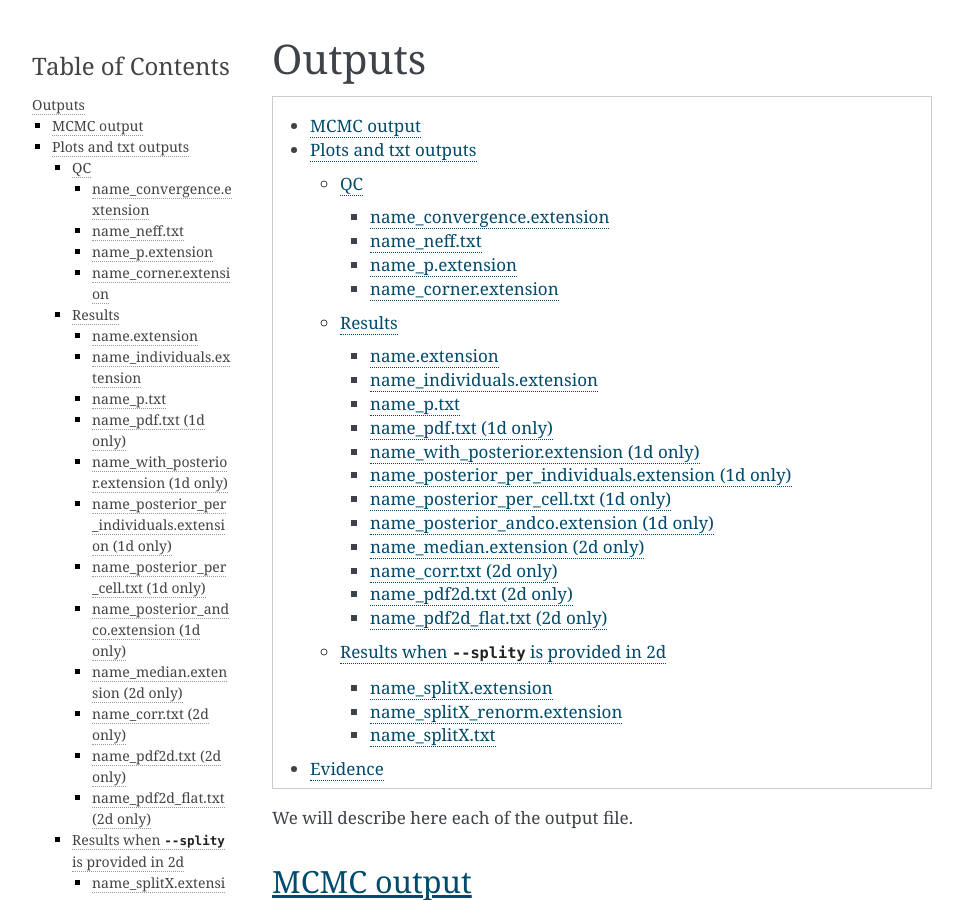
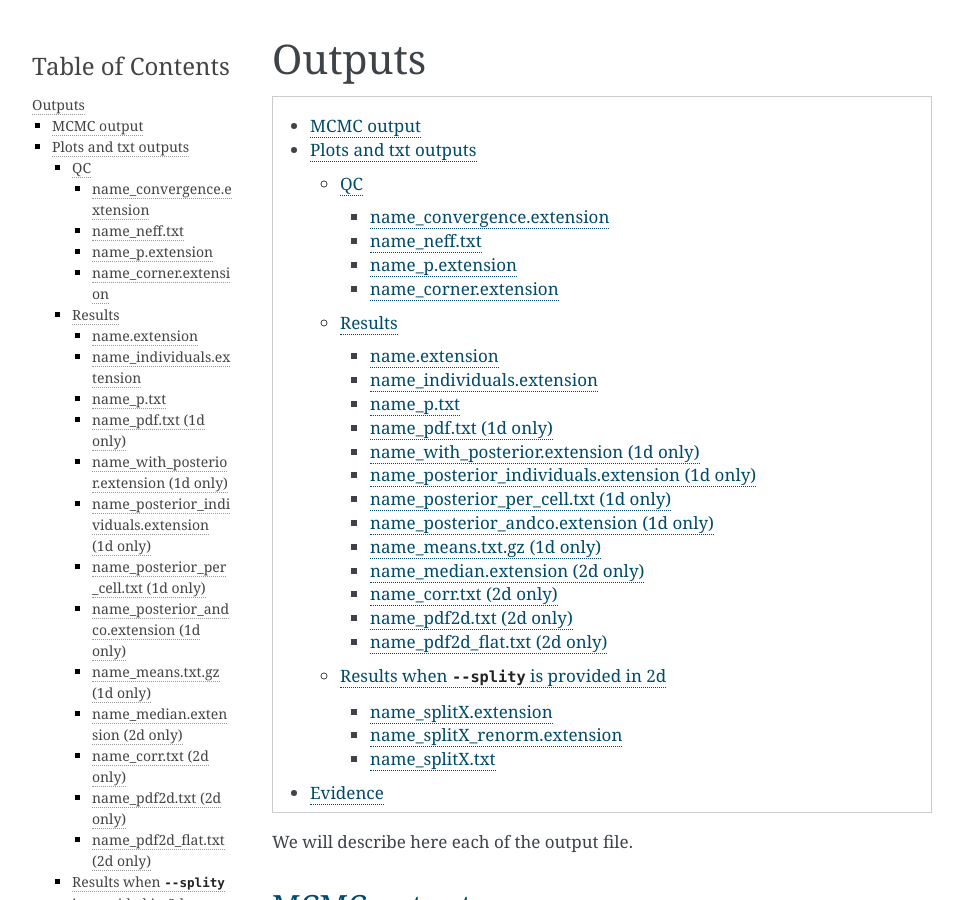
Before and after one commit to lldelisle/baredSC, a Sphinx documentation site: the page built from docs/content/outputs.rst, in a window 1280 px wide and 900 px high. Shown: the whole window, without its empty margins (148-1111 px from the left). Built offline with Sphinx 7.4.7, drawn with Linux system fonts in a browser that asks for light colours; some of the changed text lies outside the part shown.

Commit message:
add forgotten means.txt.gz in outputs doc

```diff
--- a/docs/content/outputs.rst
+++ b/docs/content/outputs.rst
@@ -90,8 +90,8 @@ name_with_posterior.extension (1d only)
 
 Same as name.extension except that a new orange line is plotted showing the posterior density evaluated as the average of the posterior density of each cell.
 
-name_posterior_per_individuals.extension (1d only)
-""""""""""""""""""""""""""""""""""""""""""""""""""
+name_posterior_individuals.extension (1d only)
+""""""""""""""""""""""""""""""""""""""""""""""
 
 Showing posterior density probability of 50 random cells.
 
@@ -102,8 +102,13 @@ For each cell of the input, providing the posterior average and standard deviati
 
 name_posterior_andco.extension (1d only)
 """"""""""""""""""""""""""""""""""""""""
+
 Showing the mean pdf, the median pdf, the density from raw counts normalized, the average of the posterior density from all cells,  the density and a histogram using only the average value of the posterior distribution of each cell and the posterior density approximating the pdf of each cell by a Gaussian using values in the "posterior_per_cell.txt" file.
 
+name_means.txt.gz (1d only)
+"""""""""""""""""""""""""""
+
+Each line correspond to the value of the mean expression evaluated at each sample of the MCMC.
 
 name_median.extension (2d only)
 """""""""""""""""""""""""""""""
--- a/docs/content/releases.rst
+++ b/docs/content/releases.rst
@@ -8,6 +8,12 @@ Bug fix:
 ^^^^^^^^
 
 - When ``--minNeff`` was set with ``--nsampMCMC``, the number of samples was not multiplied more than once by 10.
+
+Improvements:
+^^^^^^^^^^^^^
+
+- The output ``means.txt.gz`` is now in documentation.
+
 
 1.1.1
 -----
```
Also changed, not shown: other parts of docs/content/outputs.rst (+1 -1 lines).
